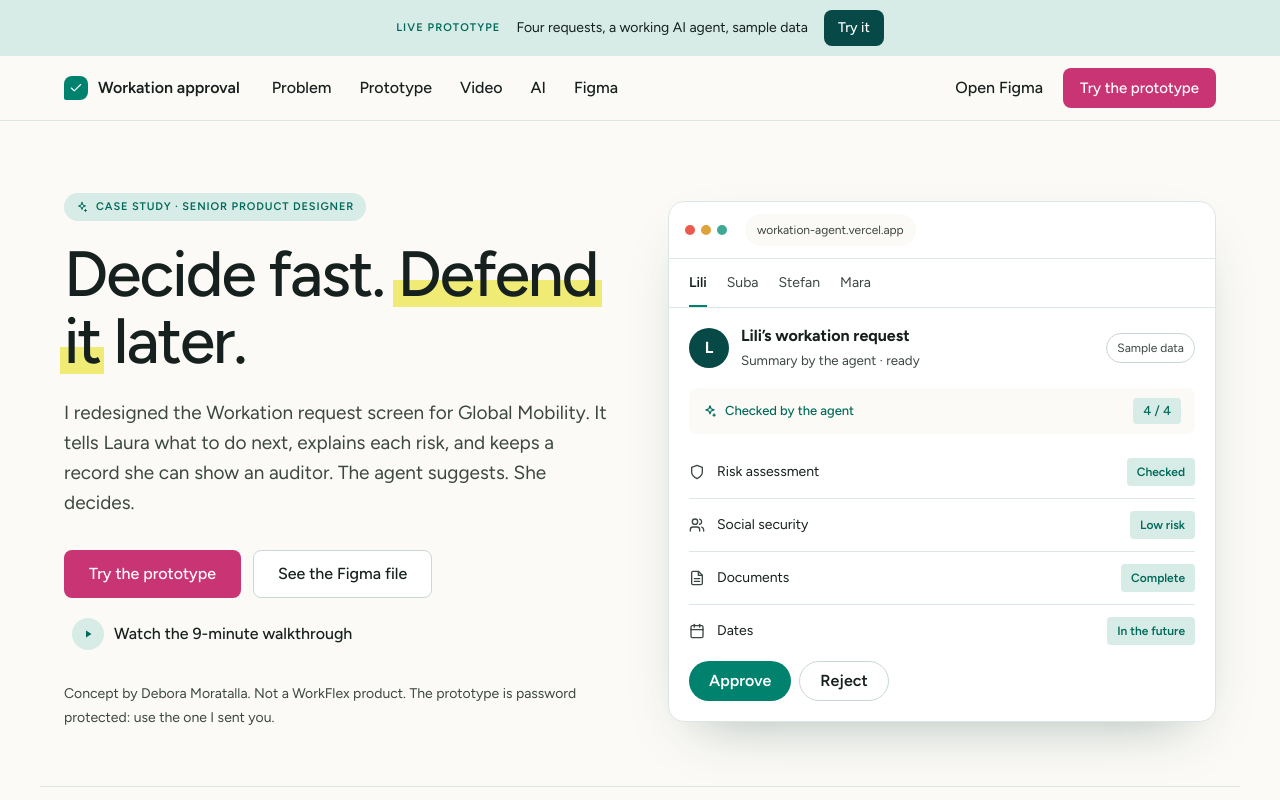
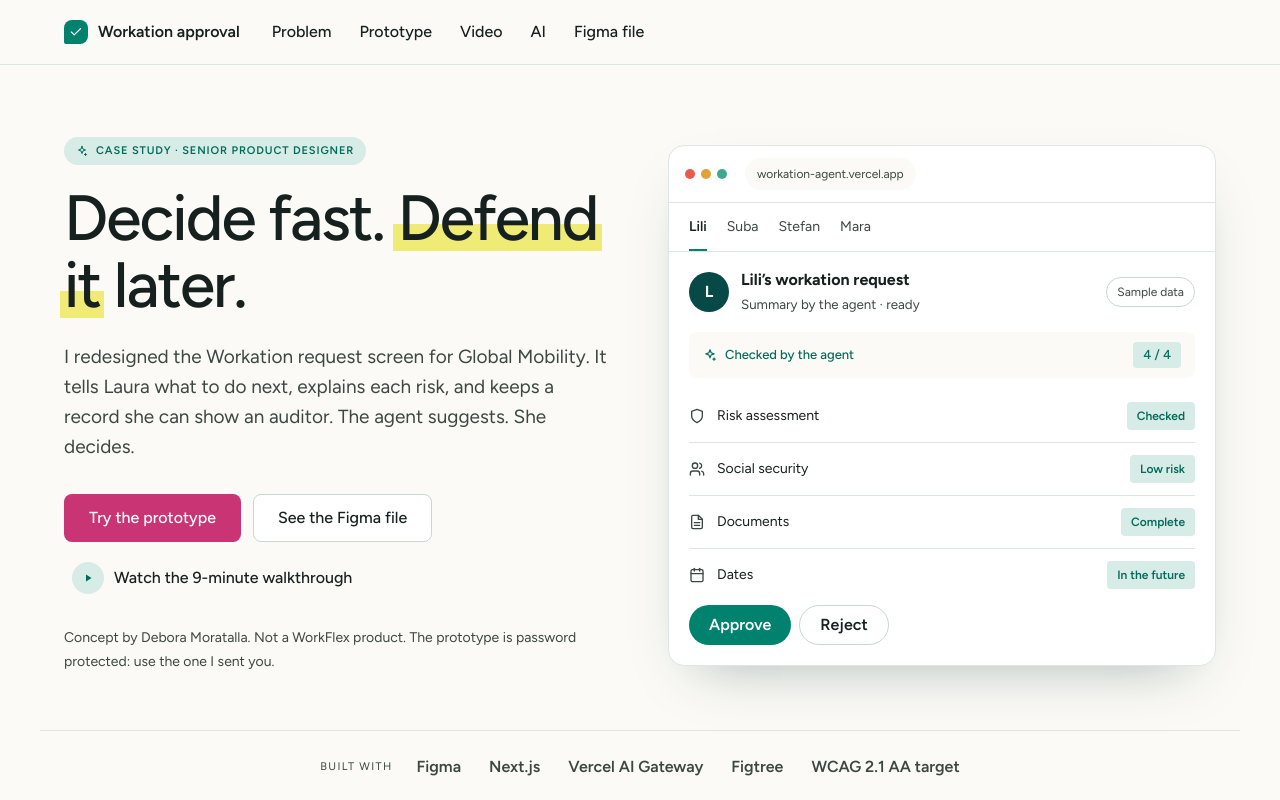
Before and after one commit to deboramoratalla-lab/worktation-agent, a Next.js app: page /case in a window 1280 px wide. Shown: the top 800 px of the page. Built offline with nearby package versions, Linux system fonts and the light colour scheme.

Commit message:
Landing: remove duplicated CTAs (banner out, nav CTA after hero)
Co-Authored-By: Claude Sonnet 5.5 <noreply@anthropic.com>
Claude-Session: https://claude.ai/code/session_01CwxGZvk1v4vKUDqNhvnEAU

```diff
--- a/app/case/landing.css
+++ b/app/case/landing.css
@@ -153,3 +153,6 @@ html { scroll-behavior: smooth; scroll-padding-top: 72px; }
 .lp-watch { display: inline-flex; align-items: center; gap: 10px; min-height: 48px; padding: 0 8px; font-weight: 500; color: var(--color-text-primary); }
 .lp-watch:hover { color: var(--pink); } .lp-watch:hover .lp-watch-i { background: var(--pink); color: #fff; }
 .lp-watch-i { width: 32px; height: 32px; border-radius: 50%; display: grid; place-items: center; background: var(--color-mint-200); color: var(--color-green-700); transition: background-color .15s ease, color .15s ease; }
+.lp-nav-cta { opacity: 0; visibility: hidden; transform: translateY(-4px); transition: opacity .2s ease, transform .2s ease, visibility .2s; }
+.is-past-hero .lp-nav-cta { opacity: 1; visibility: visible; transform: none; }
+@media (prefers-reduced-motion: reduce) { .lp-nav-cta { transition: none; } }
--- a/app/case/page.tsx
+++ b/app/case/page.tsx
@@ -71,21 +71,16 @@ export default function Landing() {
       <Reveal />
       <a className="lp-skip" href="#main">Skip to content</a>
 
-      <div className="lp-banner">
-        <span className="lp-banner-tag">Live prototype</span>
-        <span>Four requests, a working AI agent, sample data</span>
-        <a className="lp-banner-btn" href="#prototype">Try it</a>
-      </div>
+
 
       <header className="lp-nav">
         <div className="lp-nav-in">
           <a className="lp-brand" href="#top"><span className="lp-brand-mark" aria-hidden="true"><Icon name="check" size={14} /></span>Workation approval</a>
           <nav aria-label="Sections">
-            <a href="#problem">Problem</a><a href="#prototype">Prototype</a><a href="#video">Video</a><a href="#ai">AI</a><a href="#figma">Figma</a>
+            <a href="#problem">Problem</a><a href="#prototype">Prototype</a><a href="#video">Video</a><a href="#ai">AI</a><a href="#figma">Figma file</a>
           </nav>
           <div className="lp-nav-r">
-            <a className="lp-link" href={fig()} target="_blank" rel="noreferrer">Open Figma</a>
-            <a className="lp-btn lp-btn-pink lp-btn-sm" href="#prototype">Try the prototype</a>
+            <a className="lp-btn lp-btn-pink lp-btn-sm lp-nav-cta" href="#prototype">Try the prototype</a>
           </div>
         </div>
       </header>
--- a/components/Reveal.tsx
+++ b/components/Reveal.tsx
@@ -15,5 +15,14 @@ export function Reveal() {
     els.forEach((e) => io.observe(e));
     return () => io.disconnect();
   }, []);
+  // Show the nav CTA only once the hero is out of view, so it does not repeat the hero buttons.
+  useEffect(() => {
+    const hero = document.getElementById('top');
+    const root = document.querySelector('.lp');
+    if (!hero || !root || !('IntersectionObserver' in window)) return;
+    const io = new IntersectionObserver(([en]) => root.classList.toggle('is-past-hero', !en.isIntersecting), { threshold: 0, rootMargin: '-80px 0px 0px 0px' });
+    io.observe(hero);
+    return () => io.disconnect();
+  }, []);
   return null;
 }
```
